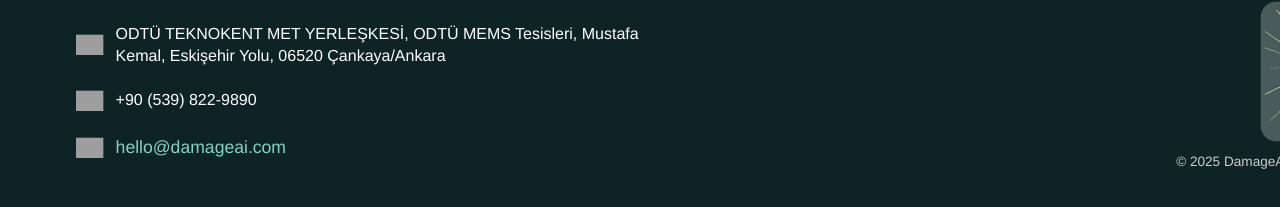
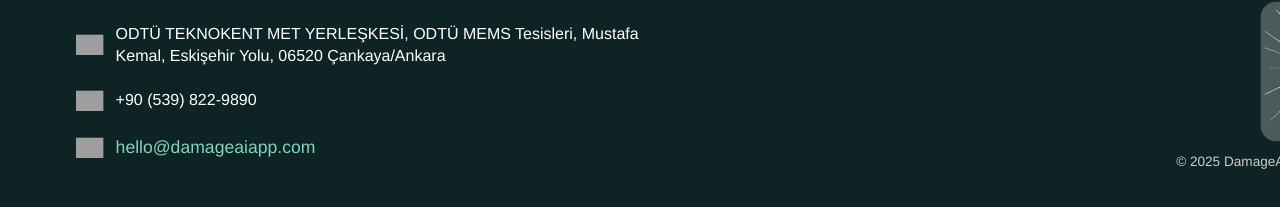
Before and after one commit to cijoon/damageaiapp, a React (Vite) app: page / in a window 1280 px wide. Shown: the part 8884-9091 px from the top of the page. Built offline with nearby package versions, Linux system fonts and the light colour scheme; grey boxes are pictures that could not be loaded; a web font is replaced by a local one.

Commit message:
Güncelleme açıklaması

```diff
--- a/src/components/Footer.jsx
+++ b/src/components/Footer.jsx
@@ -19,7 +19,7 @@
 
           <div className="footer-item">
             <img src="/email-icon.png" alt="Email Icon" />
-            <a href="mailto:hello@damageai.com">hello@damageai.com</a>
+            <a href="mailto:hello@damageai.com">hello@damageaiapp.com</a>
           </div>
         </div>
 
```
